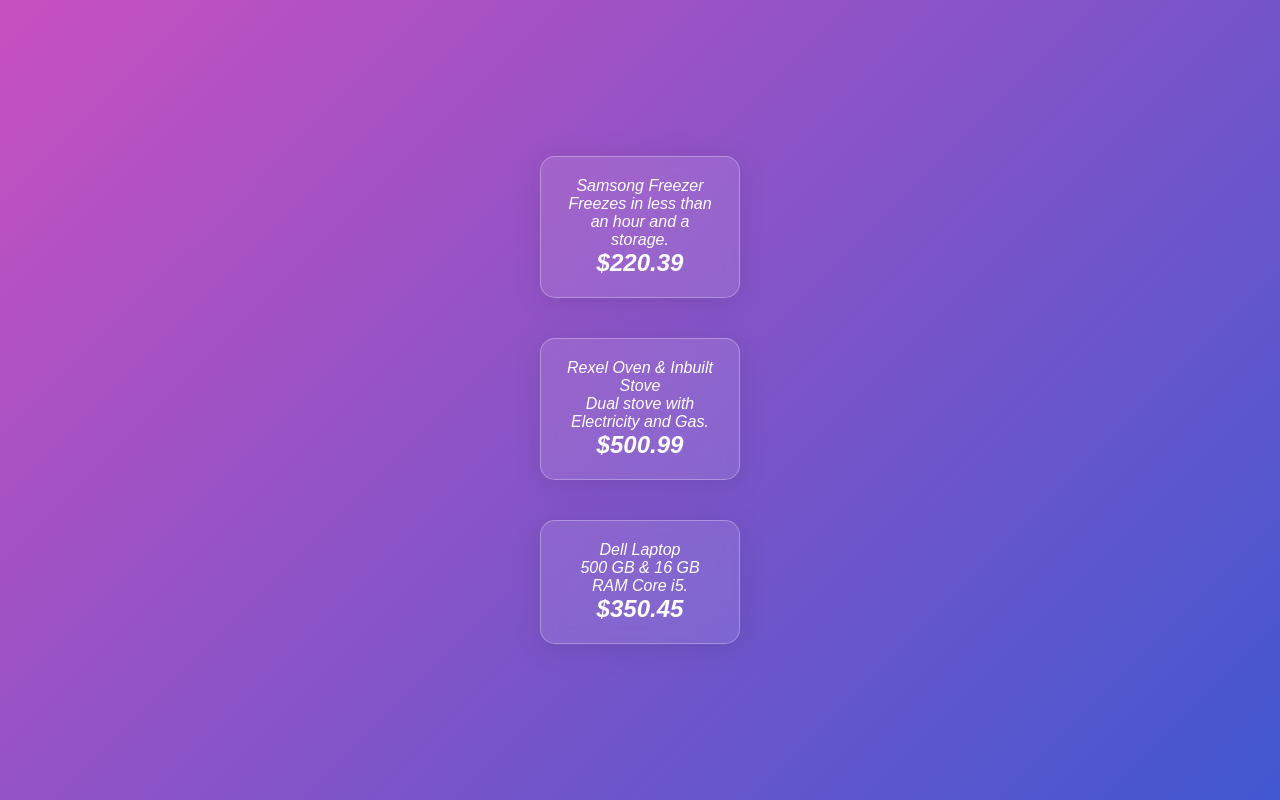
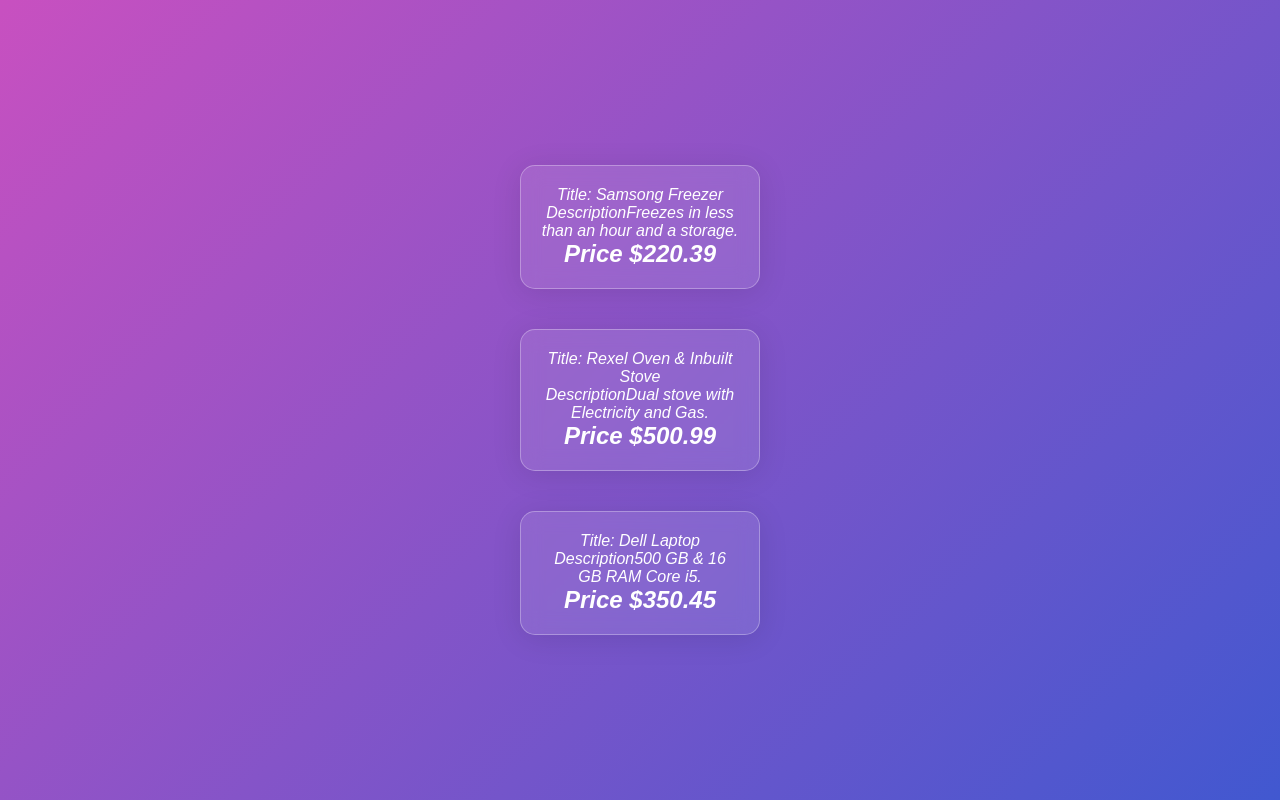
Before and after one commit to nimely111/React-Coding-snippet, a React (Vite) app: page / in a window 1280 px wide. Built offline with nearby package versions, Linux system fonts and the light colour scheme.

Commit message:
increase width and change unit to rem while added the title, description, and price description

```diff
--- a/Glassmorphism/Cards.css
+++ b/Glassmorphism/Cards.css
@@ -19,7 +19,7 @@
     background: rgba(255, 255, 255, 0.1);
     border-radius: 15px;
     padding: 20px;
-    width: 200px;
+    width: 15rem;
     box-shadow: 0 4px 30px rgba(0, 0, 0, 0.1);
     backdrop-filter: blur(10px);
     border: 1px solid rgba(255, 255, 255, 0.3);
--- a/Glassmorphism/Cards.jsx
+++ b/Glassmorphism/Cards.jsx
@@ -7,17 +7,17 @@
       <div className="card">
         <p>
           <i>
-          {title}
+          Title: {title}
           </i>
         </p>
         <p>
           <i>
-          {description}
+          Description{description}
           </i>
         </p>
         <h2>
           <i>
-            ${price}
+          Price ${price}
           </i>
           </h2>
       </div>
```
